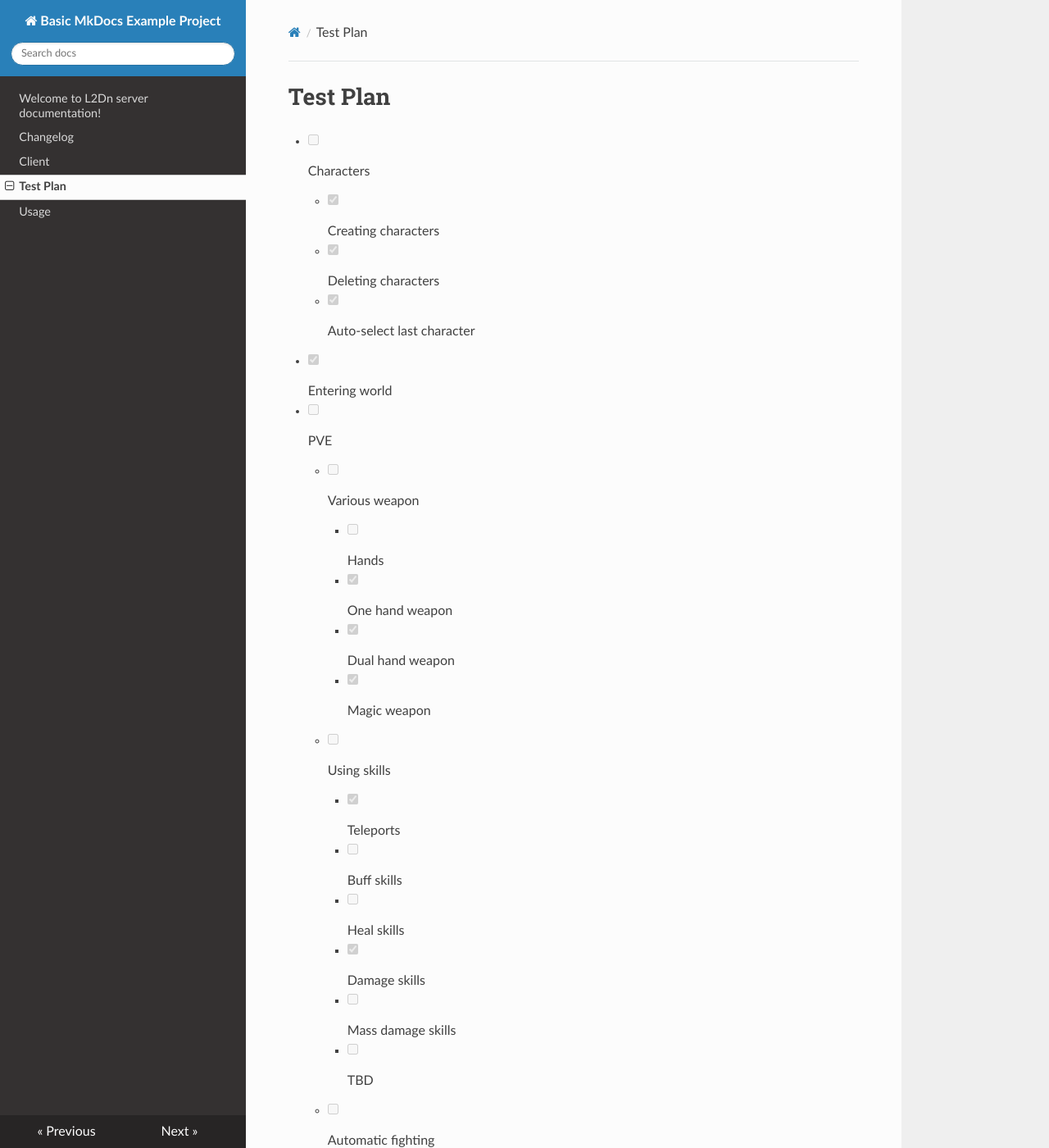
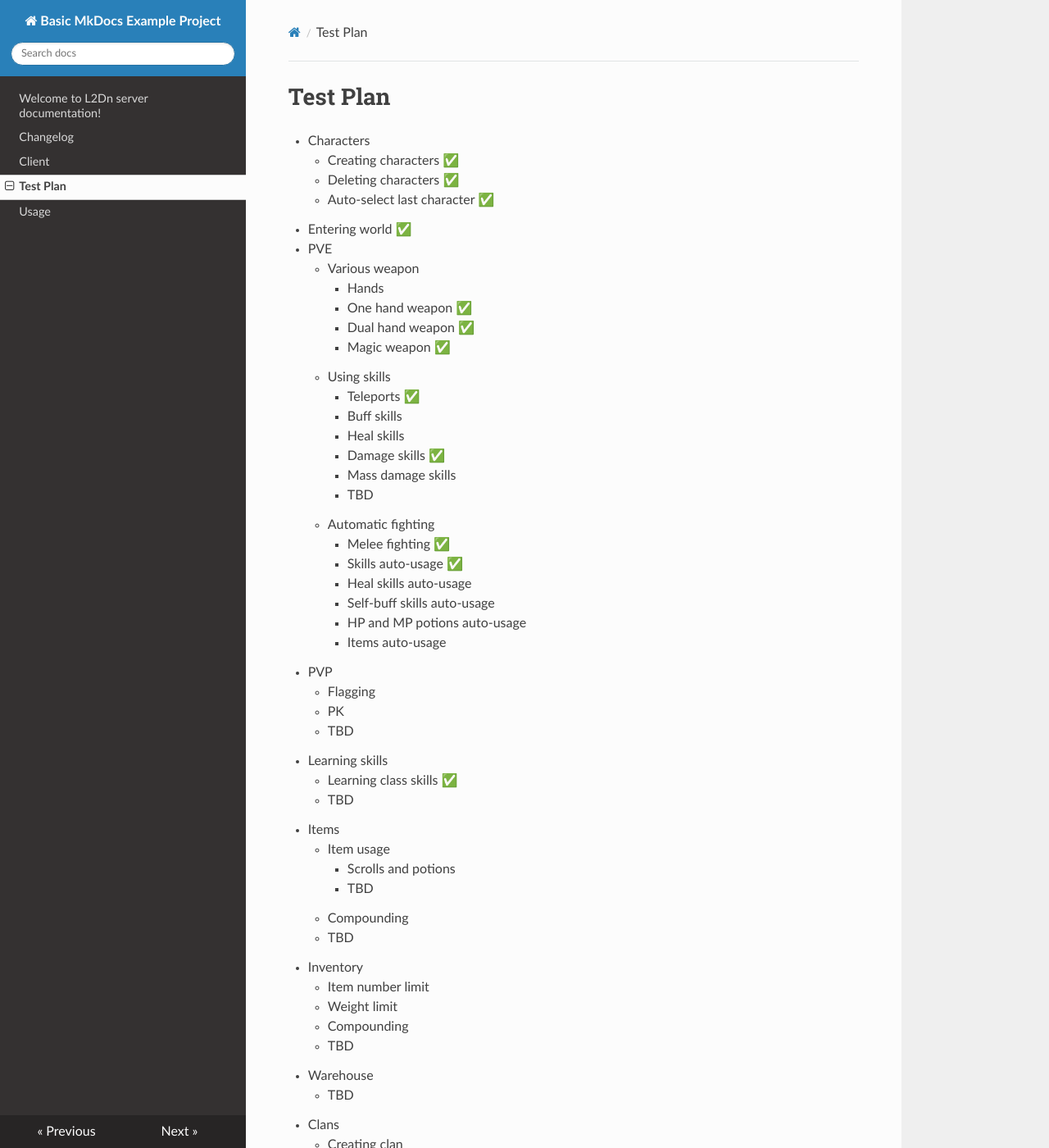
Before and after one commit to ax-grymyr/l2dn.readthedocs.io, an MkDocs documentation site: the page built from docs/TestPlan.md, in a window 1280 px wide and 1400 px high. Shown: the whole window at 82% size. Built offline with MkDocs 1.6.1, drawn with Linux system fonts in a browser that asks for light colours; nearby versions of some CDN libraries; some of the changed text lies outside the part shown.

Commit message:
Change test plan

```diff
--- a/docs/TestPlan.md
+++ b/docs/TestPlan.md
@@ -1,75 +1,75 @@
 # Test Plan
 
-- [ ] Characters
-    * [x] Creating characters
-    * [x] Deleting characters
-    * [x] Auto-select last character
-- [x] Entering world
-- [ ] PVE
-    * [ ] Various weapon
-        + [ ] Hands
-        + [x] One hand weapon
-        + [x] Dual hand weapon
-        + [x] Magic weapon
-    * [ ] Using skills
-        + [x] Teleports
-        + [ ] Buff skills
-        + [ ] Heal skills
-        + [x] Damage skills
-        + [ ] Mass damage skills
-        + [ ] TBD
-    * [ ] Automatic fighting
-        + [x] Melee fighting
-        + [x] Skills auto-usage
-        + [ ] Heal skills auto-usage
-        + [ ] Self-buff skills auto-usage
-        + [ ] HP and MP potions auto-usage
-        + [ ] Items auto-usage
-- [ ] PVP
-    * [ ] Flagging
-    * [ ] PK
-    * [ ] TBD
-- [ ] Learning skills
-    * [x] Learning class skills
-    * [ ] TBD
-- [ ] Items
-    * [ ] Item usage
-        + [ ] Scrolls and potions
-        + [ ] TBD
-    * [ ] Compounding
-    * [ ] TBD
-- [ ] Inventory
-    * [ ] Item number limit
-    * [ ] Weight limit
-    * [ ] Compounding
-    * [ ] TBD
-* [ ] Warehouse
-    * [ ] TBD
-- [ ] Clans
-    * [ ] Creating clan
-    * [ ] Upgrading clan level
-    * [ ] Learning clan skills
-    * [ ] Member permissions
-    * [ ] Clan warehouse
-    * [ ] Clan halls
-        + [ ] Auctions
-        + [ ] Clan hall functions
-        + [ ] TBD
-    * [ ] Clan wars
-        + [ ] TBD
-- [ ] Alliances
-    * [ ] TBD
-- [ ] Mobs
-    * [x] Auto-attack
-    * [ ] Skills usage
-    * [ ] Social groups
-    * [ ] TBD
-- [ ] Sieges
-    * [ ] TBD
-- [ ] Olympiad
-    * [ ] TBD
-- [ ] Zones
-    * [ ] Peace zones
-    * [ ] PVP zones
-    * [ ] TBD
-- [ ] TBD
+- Characters
+    * Creating characters ✅
+    * Deleting characters ✅
+    * Auto-select last character ✅
+- Entering world ✅
+- PVE
+    * Various weapon
+        + Hands
+        + One hand weapon ✅
+        + Dual hand weapon ✅
+        + Magic weapon ✅
+    * Using skills
+        + Teleports ✅
+        + Buff skills
+        + Heal skills
+        + Damage skills ✅
+        + Mass damage skills
+        + TBD
+    * Automatic fighting
+        + Melee fighting ✅
+        + Skills auto-usage ✅
+        + Heal skills auto-usage
+        + Self-buff skills auto-usage
+        + HP and MP potions auto-usage
+        + Items auto-usage
+- PVP
+    * Flagging
+    * PK
+    * TBD
+- Learning skills
+    * Learning class skills ✅
+    * TBD
+- Items
+    * Item usage
+        + Scrolls and potions
+        + TBD
+    * Compounding
+    * TBD
+- Inventory
+    * Item number limit
+    * Weight limit
+    * Compounding
+    * TBD
+- Warehouse
+    * TBD
+- Clans
+    * Creating clan
+    * Upgrading clan level
+    * Learning clan skills
+    * Member permissions
+    * Clan warehouse
+    * Clan halls
+        + Auctions
+        + Clan hall functions
+        + TBD
+    * Clan wars
+        + TBD
+- Alliances
+    * TBD
+- Mobs
+    * Auto-attack ✅
+    * Skills usage
+    * Social groups
+    * TBD
+- Sieges
+    * TBD
+- Olympiad
+    * TBD
+- Zones
+    * Peace zones
+    * PVP zones
+    * TBD
+- TBD
```
